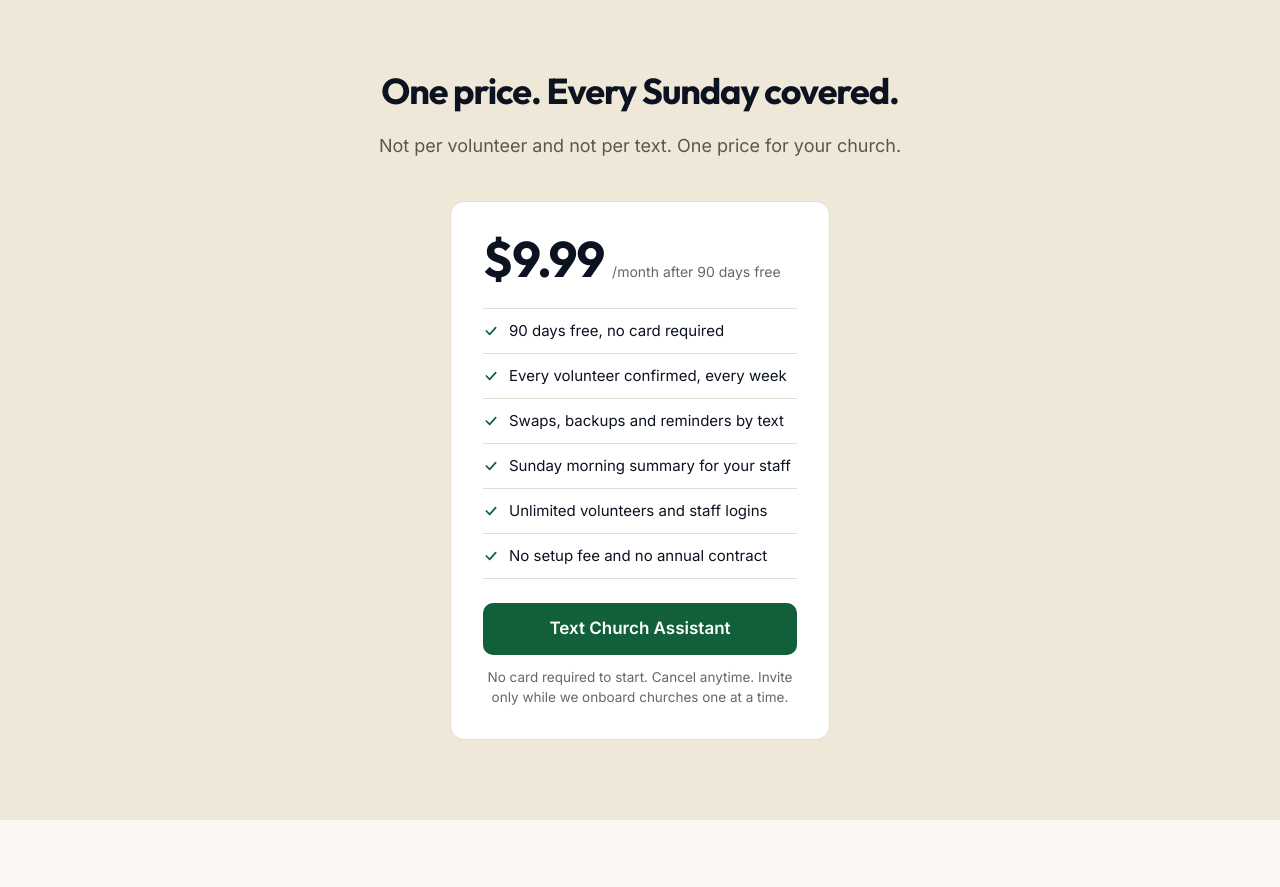
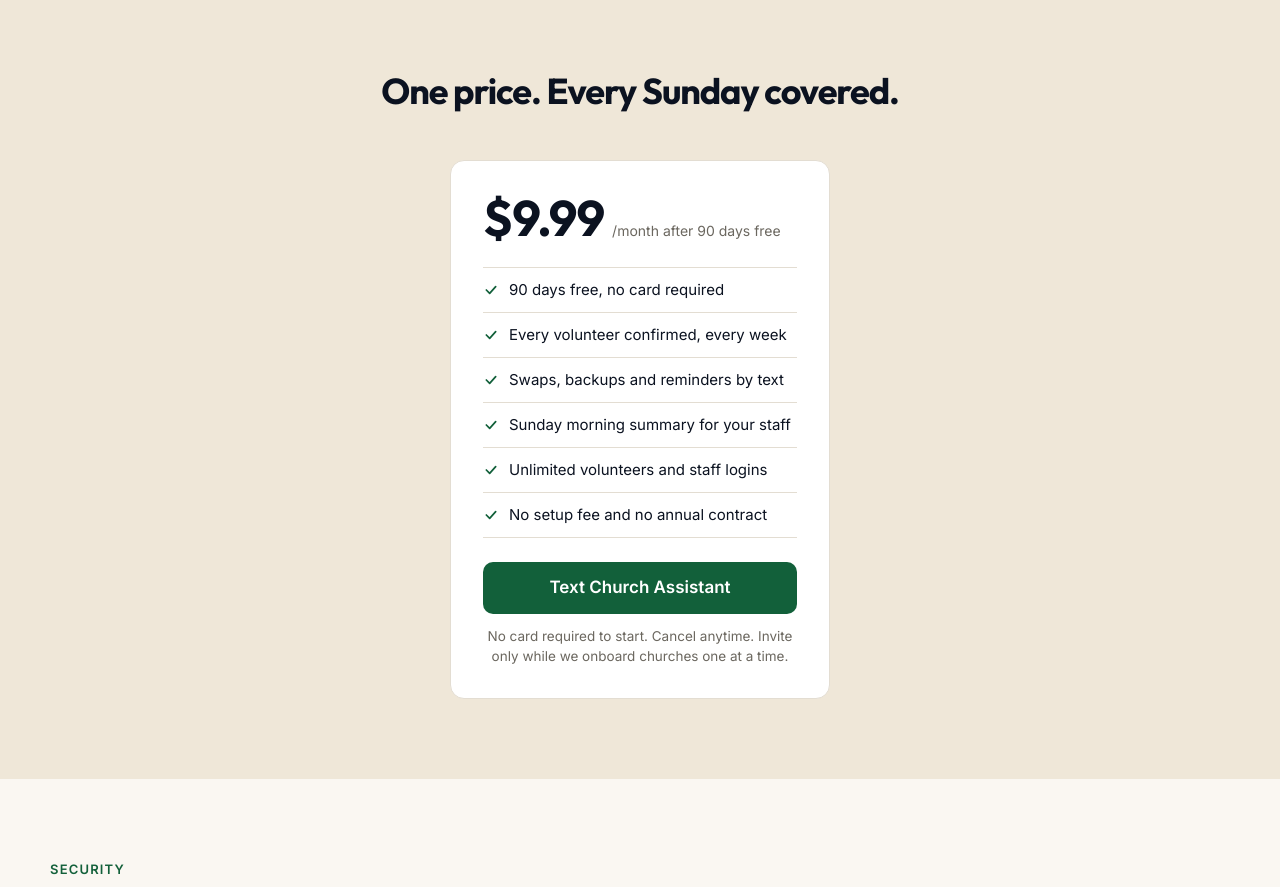
Before and after one commit to aschneiderlbl/churchplanner-pro, a plain HTML site: page index.html in a window 1280 px wide. Shown: the part 3660-4547 px from the top of the page. Drawn offline with Linux system fonts and the light colour scheme.

Commit message:
Homepage: remove pricing subhead
Co-Authored-By: Claude Opus 5.5 <noreply@anthropic.com>
Claude-Session: https://claude.ai/code/session_01Y7bcMnFy9nvMcdngfpeDwi

```diff
--- a/index.html
+++ b/index.html
@@ -223,7 +223,6 @@ a{color:#12603a}a:hover{color:#0d4a2c}
   <section id="pricing" style="background: #efe7d8; padding: 80px 24px">
     <div style="max-width: 820px; margin: 0 auto; text-align: center">
       <h2 style="margin: 0 0 12px; color: #0b1220; font-family: Outfit, Arial, sans-serif; font-weight: 700; font-size: 36px; letter-spacing: -0.03em">One price. Every Sunday covered.</h2>
-      <p style="margin: 0 auto; font-size: 18px; max-width: 54ch">Not per volunteer and not per text. One price for your church.</p>
       <div style="width: 380px; max-width: 100%; margin: 40px auto 0; background: #ffffff; border: 1px solid #e3ddd2; border-radius: 14px; padding: 32px; text-align: left; box-sizing: border-box">
         <div style="display: flex; align-items: baseline; gap: 8px; color: #0b1220"><span style="font-family: Outfit, Arial, sans-serif; font-weight: 700; font-size: 50px; line-height: 1; letter-spacing: -0.02em">$9.99</span><span style="font-size: 14px; color: #6b675f">/month after 90 days free</span></div>
         <ul style="list-style: none; margin: 24px 0; padding: 0; border-top: 1px solid #e3ddd2">
```
